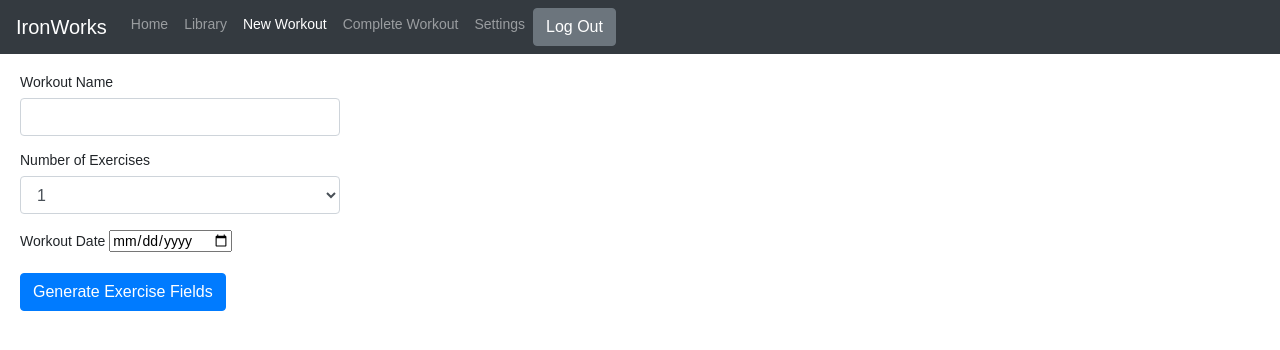
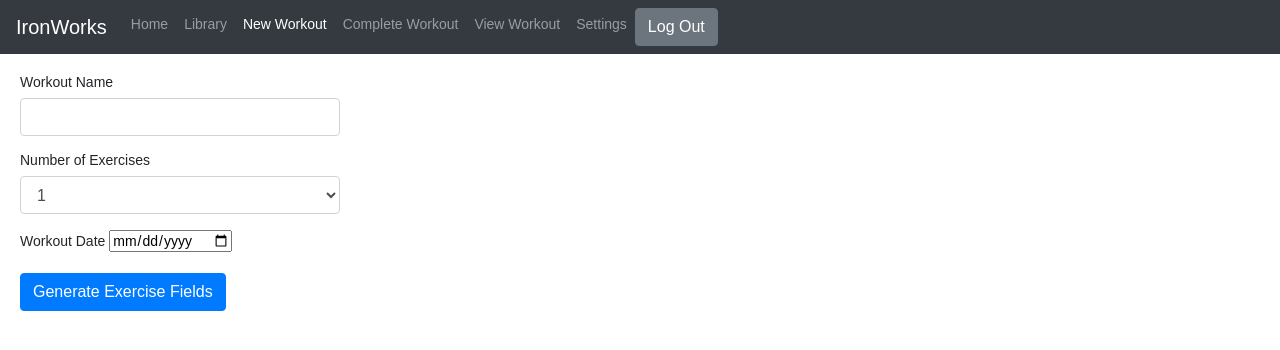
Before and after one commit to elmertheriot/php-fitness-app, a PHP site: page /add-workout.php in a window 1280 px wide. Shown: the top 350 px of the page. Run offline with PHP 8.4, Linux system fonts and the light colour scheme; the visitor is signed in with stand-in values (Sample User, id 1); data that the repository does not hold is empty; some libraries are stand-ins or nearby versions.

Commit message:
Updated nav bar to include View Workout page.

```diff
--- a/src/add-workout.php
+++ b/src/add-workout.php
@@ -45,6 +45,9 @@ if(!isset($_SESSION["loggedin"]) || $_SESSION["loggedin"] !== true){
             <a class="nav-link" href="complete-workout.php">Complete Workout</a>
         </li>
         <li class="nav-item">
+            <a class="nav-link" href="view-workout.php">View Workout</a>
+        </li>
+        <li class="nav-item">
             <a class="nav-link" href="user-settings.php">Settings</a>
         </li>
         <li class="nav-item">
--- a/src/complete-workout.php
+++ b/src/complete-workout.php
@@ -46,6 +46,9 @@ if(!isset($_SESSION["loggedin"]) || $_SESSION["loggedin"] !== true){
             <a class="nav-link" href="complete-workout.php">Complete Workout <span class="sr-only">(current)</span></a>
         </li>
         <li class="nav-item">
+            <a class="nav-link" href="view-workout.php">View Workout</a>
+        </li>
+        <li class="nav-item">
             <a class="nav-link" href="user-settings.php">Settings</a>
         </li>
         <li class="nav-item">
--- a/src/exercise-library.php
+++ b/src/exercise-library.php
@@ -40,6 +40,9 @@
             <a class="nav-link" href="complete-workout.php">Complete Workout</a>
         </li>
         <li class="nav-item">
+            <a class="nav-link" href="view-workout.php">View Workout</a>
+        </li>
+        <li class="nav-item">
             <a class="nav-link" href="user-settings.php">Settings</a>
         </li>
         <li class="nav-item">
--- a/src/user-settings.php
+++ b/src/user-settings.php
@@ -32,6 +32,9 @@
         </li>
         <li class="nav-item">
             <a class="nav-link" href="complete-workout.php">Complete Workout</a>
+        </li>
+        <li class="nav-item">
+            <a class="nav-link" href="view-workout.php">View Workout</a>
         </li>
         <li class="nav-item active">
             <a class="nav-link" href="user-settings.php">Settings <span class="sr-only">(current)</span></a>
--- a/src/view-workout.php
+++ b/src/view-workout.php
@@ -34,7 +34,7 @@
         <li class="nav-item">
             <a class="nav-link" href="complete-workout.php">Complete Workout</a>
         </li>
-        <li class="nav-item" active>
+        <li class="nav-item active">
             <a class="nav-link" href="view-workout.php">View Workout <span class="sr-only">(current)</span></a>
         </li>
         <li class="nav-item">
--- a/src/welcome.php
+++ b/src/welcome.php
@@ -1,7 +1,6 @@
 <?php
     session_start();
     include("./weekView.php");
-    //include("./user-info.php");
 ?>
 <!DOCTYPE html>
 <html lang="en">
@@ -33,6 +32,9 @@
         </li>
         <li class="nav-item">
             <a class="nav-link" href="complete-workout.php">Complete Workout</a>
+        </li>
+        <li class="nav-item">
+            <a class="nav-link" href="view-workout.php">View Workout</a>
         </li>
         <li class="nav-item">
             <a class="nav-link" href="user-settings.php">Settings</a>
```
